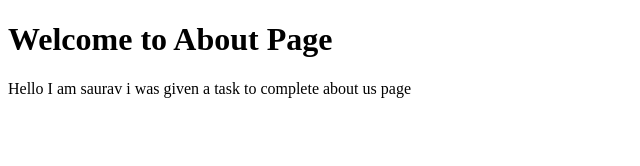
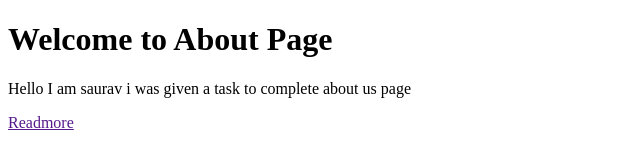
Before and after one commit to codeit-np/business_theme, a plain HTML site: page about.html in a window 1280 px wide. Shown: the full height of the page, 0-640 px from the left. Drawn offline with Linux system fonts and the light colour scheme.

Commit message:
readmore button added

```diff
--- a/about.html
+++ b/about.html
@@ -9,5 +9,6 @@
 <body>
     <h1>Welcome to About Page</h1>
     <p>Hello I am saurav i was given a task to complete about us page</p>
+    <a href="">Readmore</a>
 </body>
 </html>
```
